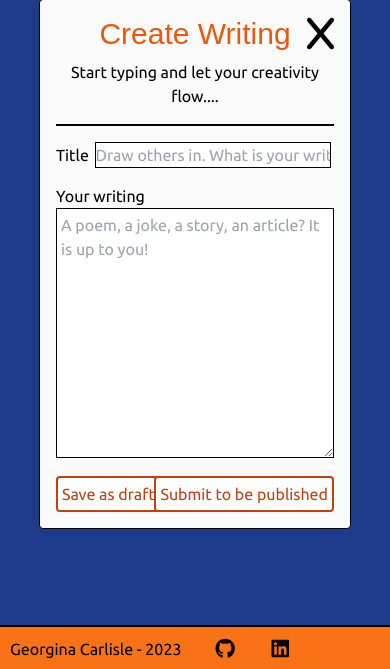
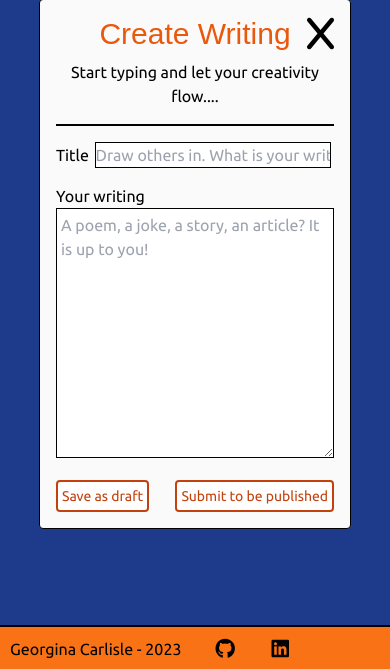
Before and after one commit to GeorginaCarlisle/inspiring-young-writers, a Django app: page /writing/create/ in a window 390 px wide. Shown: the part 175-844 px from the top of the page. Run offline with Django 3.2, Linux system fonts and the light colour scheme; a user stored in the database is signed in; some libraries are stand-ins or nearby versions; some web fonts are replaced.

Commit message:
FIX: Overlapping buttons on small screens for create writing

```diff
--- a/static/src/output.css
+++ b/static/src/output.css
@@ -855,6 +855,10 @@ video {
   width: 100%;
 }
 
+.w-10 {
+  width: 2.5rem;
+}
+
 .max-w-2xl {
   max-width: 42rem;
 }
@@ -1189,6 +1193,10 @@ video {
     width: 80%;
   }
 
+  .sm\:w-auto {
+    width: auto;
+  }
+
   .sm\:max-w-xl {
     max-width: 36rem;
   }
--- a/writing/templates/create_writing.html
+++ b/writing/templates/create_writing.html
@@ -124,7 +124,7 @@
                 value="Save as draft"
                 id="draft"
                 name="draft"
-                class="absolute left-4 bottom-4 p-1 rounded border-orange-700 border-2 border-solid bg-white hover:bg-orange-700 text-orange-700 hover:text-white sm:text-lg hover:cursor-pointer"
+                class="absolute left-4 bottom-4 p-1 rounded border-orange-700 border-2 border-solid bg-white hover:bg-orange-700 text-orange-700 hover:text-white text-sm sm:text-lg hover:cursor-pointer"
                 />
 
                 {% if not confirmation_needed %}
@@ -134,7 +134,7 @@
                 value="Submit to be published"
                 id="publish"
                 name="publish"
-                class="absolute right-4 bottom-4 p-1 rounded border-orange-700 border-2 border-solid bg-white hover:bg-orange-700 text-orange-700 hover:text-white sm:text-lg hover:cursor-pointer"
+                class="absolute right-4 bottom-4 p-1 rounded border-orange-700 border-2 border-solid bg-white hover:bg-orange-700 text-orange-700 hover:text-white text-sm sm:text-lg hover:cursor-pointer"
                 />
                 {% endif %}
 
@@ -145,7 +145,7 @@
                 value="Confirm"
                 id="publish"
                 name="publish"
-                class="absolute right-4 bottom-4 p-1 rounded border-orange-700 border-2 border-solid bg-white hover:bg-orange-700 text-orange-700 hover:text-white sm:text-lg hover:cursor-pointer"
+                class="absolute right-4 bottom-4 p-1 rounded border-orange-700 border-2 border-solid bg-white hover:bg-orange-700 text-orange-700 hover:text-white text-sm sm:text-lg hover:cursor-pointer"
                 />
                 {% endif %}
             </form>
```
